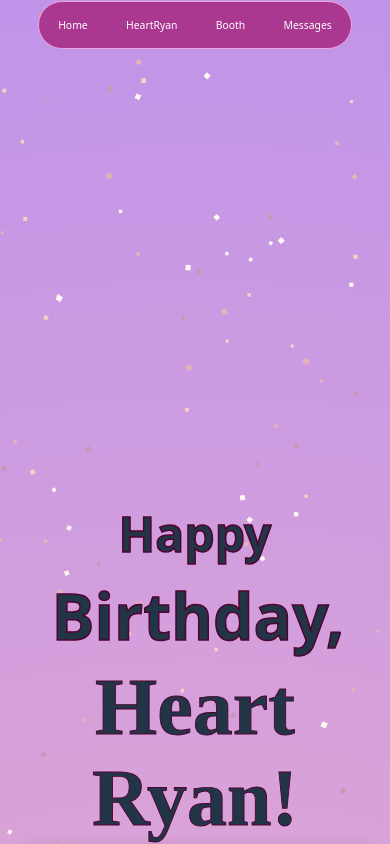
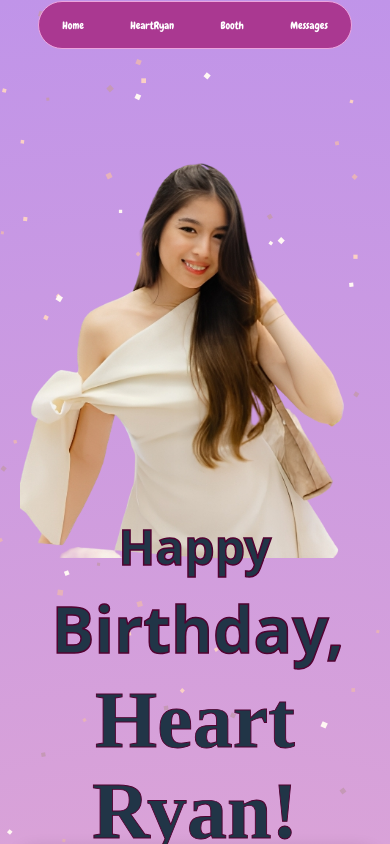
Before and after one commit to yelamoste/heartRyanE, a React (Vite) app: page / in a window 390 px wide. Shown: the top 844 px of the page. Built offline with nearby package versions, Linux system fonts and the light colour scheme; a web font is replaced by a local one.

Commit message:
Front Container Image Added

```diff
--- a/index.html
+++ b/index.html
@@ -6,6 +6,7 @@
     <style>
       @import url("https://fonts.googleapis.com/css2?family=Sniglet:wght@400;800&display=swap");
       @import url("https://fonts.googleapis.com/css2?family=Lavishly+Yours&family=Nanum+Pen+Script&family=Sniglet:wght@400;800&display=swap");
+      @import url("https://fonts.googleapis.com/css2?family=Chewy&display=swap");
     </style>
     <meta name="viewport" content="width=device-width, initial-scale=1.0" />
     <title>Heart Ryan Evangelista</title>
--- a/src/container/FrontContainer/FrontContainer.css
+++ b/src/container/FrontContainer/FrontContainer.css
@@ -12,6 +12,8 @@
 .heartPicture {
   height: 50%;
   width: 100%;
+  display: flex;
+  flex-wrap: wrap;
 }
 
 /* Text */
@@ -57,4 +59,8 @@
     width: 100%;
     height: 100%;
   }
+  .heartImage {
+    height: auto;
+    width: 100%;
+  }
 }
--- a/src/container/FrontContainer/FrontContainer.jsx
+++ b/src/container/FrontContainer/FrontContainer.jsx
@@ -2,10 +2,11 @@ import React from "react";
 import "./FrontContainer.css";
 
 const FrontContainer = () => {
+  const heartImg = "/heartImage.png";
   return (
     <div className="frontContainer">
       <div className="heartPicture">
-        <img src="" alt="" className="heartImage" />
+        <img src={heartImg} alt="" className="heartImage" />
       </div>
       <div className="textContainer">
         <p className="greetingsText" id="greetingsText1">
--- a/src/container/Navbar/Navbar.css
+++ b/src/container/Navbar/Navbar.css
@@ -10,8 +10,12 @@
   flex-direction: row;
   z-index: 3;
   border-radius: 50px;
-  font-size: 0.9rem;
+  font-size: 1rem;
   border: 1px solid #eca4dd;
+  /* font */
+  font-family: "Chewy", system-ui;
+  font-weight: 400;
+  font-style: normal;
 }
 @media only screen and (max-width: 1200px) {
   .navbarContainer {
```
Also changed, not shown: public/heartImage.png (added).
